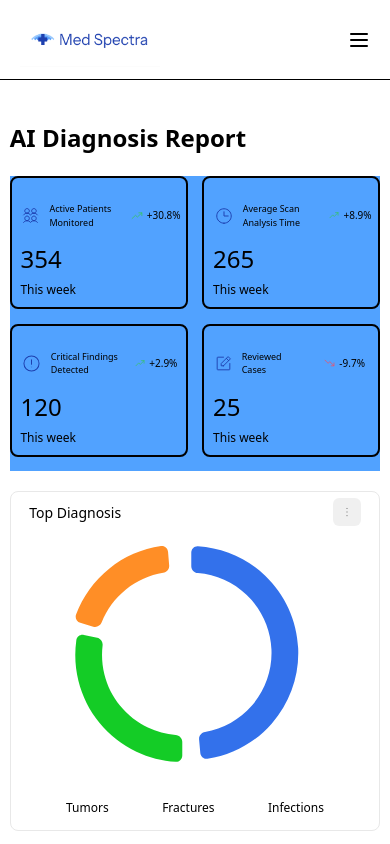
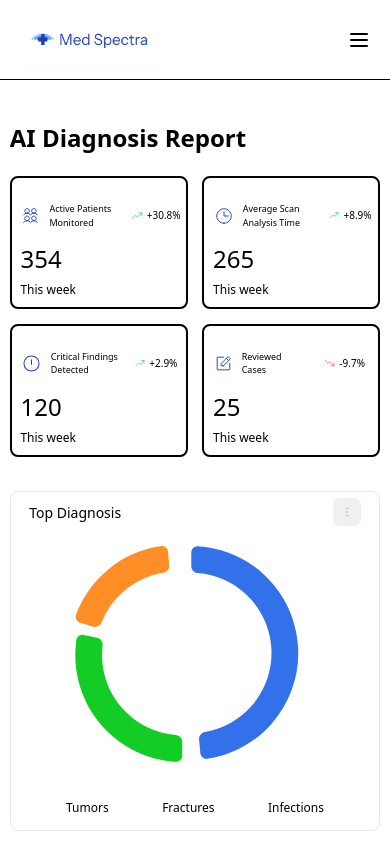
Before and after one commit to Maobugichi/medspecter, a React (Vite) app: page /medspecter/analytics/1 in a window 390 px wide. Shown: the top 844 px of the page. Built offline with nearby package versions, Linux system fonts and the light colour scheme.

Commit message:
check border lines5

```diff
--- a/src/components/analytics/AnalyticsBlock.jsx
+++ b/src/components/analytics/AnalyticsBlock.jsx
@@ -16,7 +16,7 @@ const AnalyticsBlock = ({docinfo}) => {
 
 
    return(
-     <div className="w-full flex  flex-wrap h-auto md:min-h-[25vh] min-h-[35vh] xxSmall:min-h-[35vh] limitedSize:min-h-[10%] justify-between smallSize:bg-blue-400">
+     <div className="w-full flex  flex-wrap h-auto md:min-h-[25vh] min-h-[35vh] xxSmall:min-h-[35vh] limitedSize:min-h-[10%] justify-between custom:bg-blue-400">
         {blocks}
      </div>
    )
--- a/src/index.css
+++ b/src/index.css
@@ -1,6 +1,7 @@
 @import "tailwindcss";
 
 @custom-variant limitedSize (@media (min-height: 1024px) and (min-width: 1440px));
-@custom-variant smallSize (@media (min-height: 600px) and (max-width: 390px));
+@custom-variant custom (@media (min-width: 400px) and (max-width: 500px));
+@custom-variant smallSize (@media (min-width: 385px) and (max-width: 390px));
 @custom-variant xtraSize (@media (min-width: 300px) and (max-width: 360px));
 @custom-variant xxSmall (@media (min-width: 370px) and (max-width: 380px))
```
